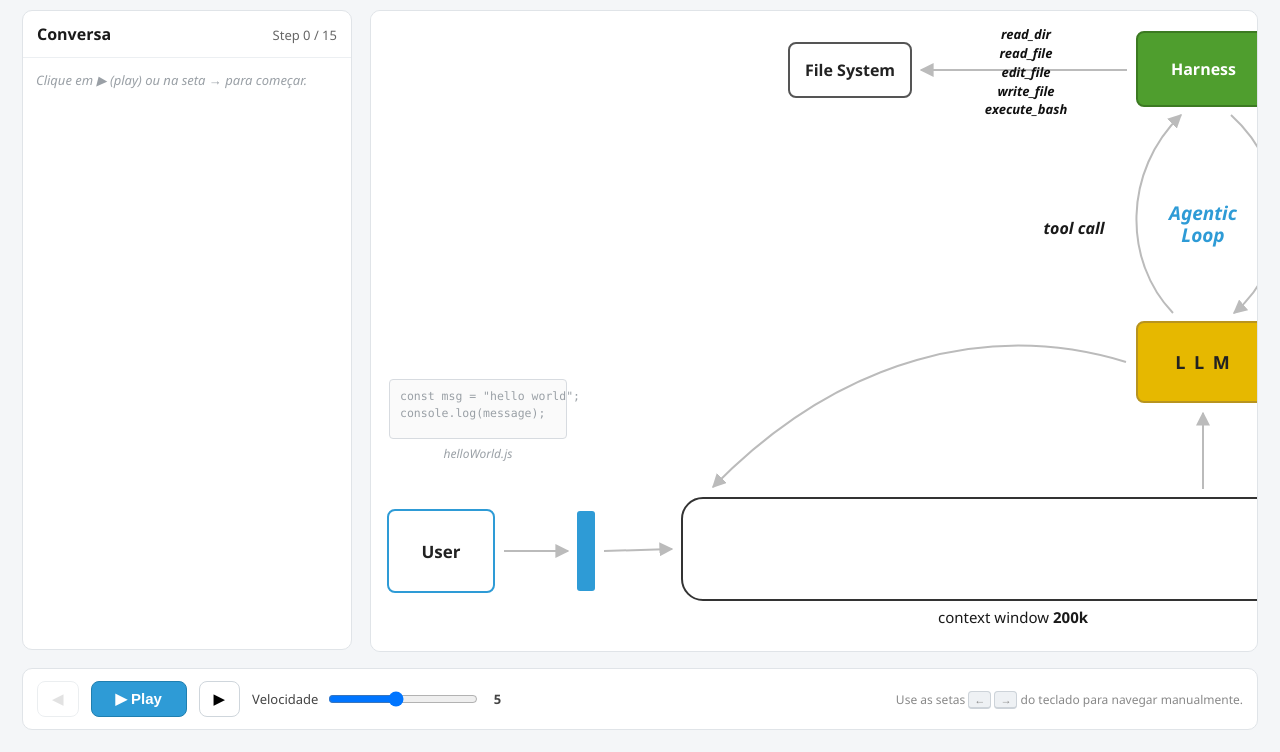
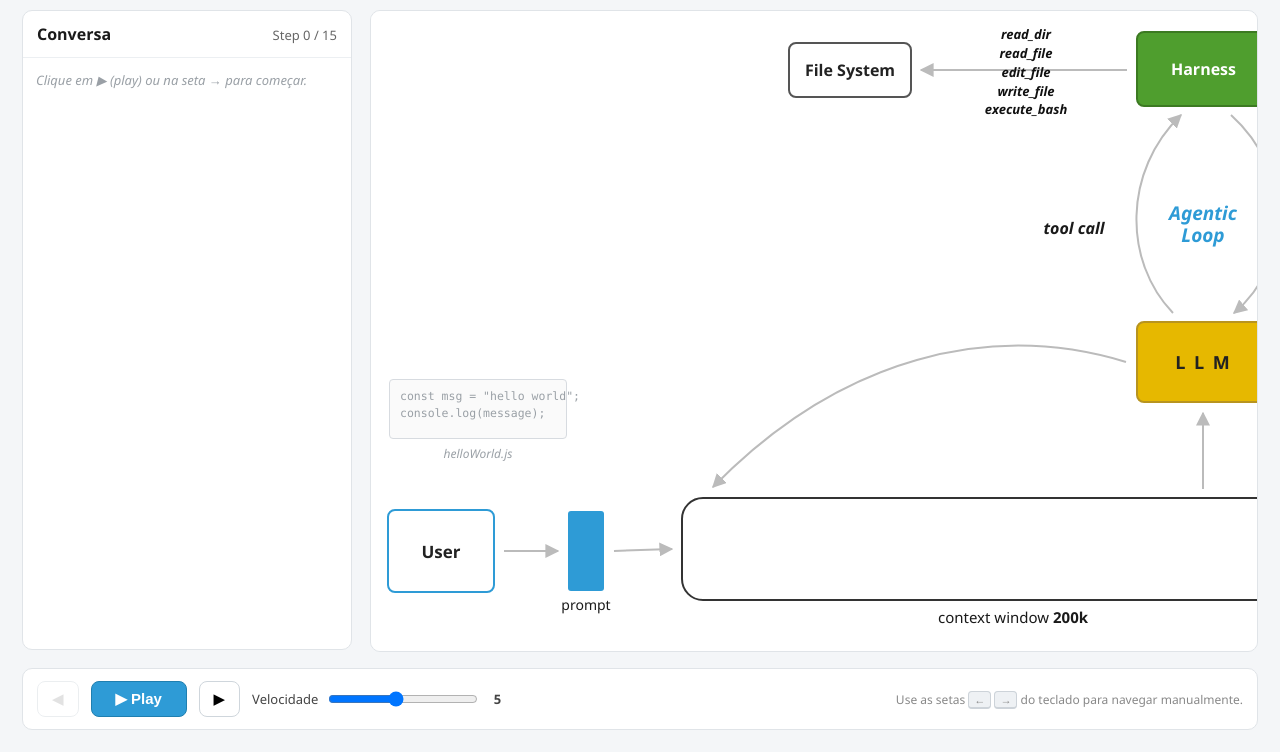
Before and after one commit to gilvam/what-is-harness-animation, a plain HTML site: page app/index.html in a window 1280 px wide. Shown: the part 74-826 px from the top of the page. Drawn offline with Linux system fonts and the light colour scheme.

Commit message:
feat: version 4

```diff
--- a/app/index.html
+++ b/app/index.html
@@ -31,8 +31,8 @@
             </marker>
           </defs>
 
-          <path id="p-user-prompt"    class="wire" d="M123,530 L187,530" marker-end="url(#arrow)" />
-          <path id="p-prompt-context" class="wire" d="M223,530 L291,528" marker-end="url(#arrow)" />
+          <path id="p-user-prompt"    class="wire" d="M123,530 L177,530" marker-end="url(#arrow)" />
+          <path id="p-prompt-context" class="wire" d="M233,530 L291,528" marker-end="url(#arrow)" />
           <path id="p-context-llm"    class="wire" d="M822,468 L822,392" marker-end="url(#arrow)" />
           <path id="p-llm-context"    class="wire" d="M745,341 C610,300 460,335 332,466" marker-end="url(#arrow)" />
           <path id="p-harness-fs"     class="wire" d="M746,49 L540,49" marker-end="url(#arrow)" />
@@ -55,6 +55,7 @@
 
         <div class="box box-user" id="box-user">User</div>
         <div class="prompt-bar" id="prompt-bar"></div>
+        <div class="label prompt-label">prompt</div>
 
         <div class="context-window" id="context-window">
           <div class="blocks" id="blocks"></div>
--- a/app/styles.css
+++ b/app/styles.css
@@ -103,7 +103,7 @@ body {
 }
 .prompt-bar {
   position: absolute; z-index: 2;
-  left: 196px; top: 490px; width: 18px; height: 80px;
+  left: 187px; top: 490px; width: 36px; height: 80px;
   background: var(--blue); border-radius: 3px;
   transition: box-shadow .2s ease, transform .2s ease, opacity .2s ease;
 }
@@ -155,6 +155,7 @@ body {
 .tool-call   { left: 648px; top: 196px; width: 90px; font-style: italic; font-weight: 600; }
 .tool-return { left: 905px; top: 196px; width: 110px; font-style: italic; font-weight: 600; }
 .ctx-label   { left: 300px; top: 586px; width: 664px; font-size: 15px; }
+.prompt-label { left: 175px; top: 574px; width: 60px; font-size: 14px; }
 .code-name   { left: 8px; top: 424px; width: 178px; font-style: italic; color: #9aa0a6; font-size: 12px; }
 
 .code-snippet {
```
Also changed, not shown: 1 other file.
